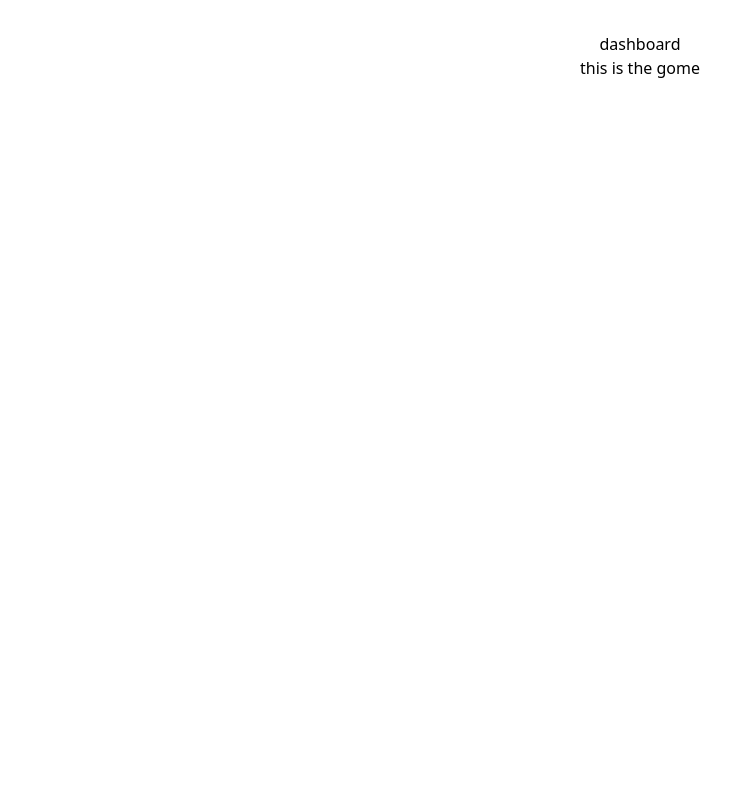
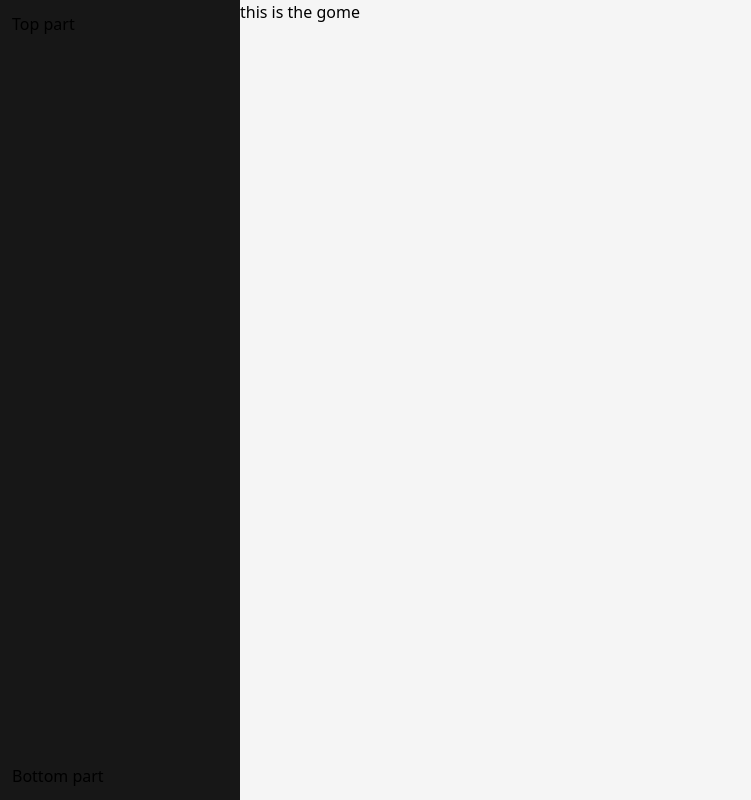
Before and after one commit to ch1n069/FlexDash, a React (Vite) app: page / in a window 1280 px wide. Shown: the whole page, without its empty margins (0-751 px from the left). Built offline with nearby package versions, Linux system fonts and the light colour scheme.

Commit message:
created and styed the side bar element

```diff
--- a/src/App.jsx
+++ b/src/App.jsx
@@ -1,7 +1,7 @@
 import { useState } from "react";
 import reactLogo from "./assets/react.svg";
 import viteLogo from "/vite.svg";
-import "./App.css";
+// import "./App.css";
 import { createBrowserRouter, RouterProvider } from "react-router-dom";
 import Home from "./pages/Home";
 import Root from "./shared/Root";
--- a/src/shared/Root.jsx
+++ b/src/shared/Root.jsx
@@ -1,13 +1,17 @@
 import React, { Fragment } from "react";
 import { Outlet } from "react-router-dom";
 import DashBoard from "./DashBoard";
+import SideBar from "./SideBar";
 
 const Root = () => {
   return (
-    <Fragment>
-      <DashBoard />
-      <Outlet />
-    </Fragment>
+    <div className="flex flex-row bg-neutral-100 w-screen h-screen">
+      <Fragment>
+        <SideBar />
+        {/* <DashBoard /> */}
+        <Outlet />
+      </Fragment>
+    </div>
   );
 };
 
--- /dev/null
+++ b/src/shared/SideBar.jsx
@@ -0,0 +1,12 @@
+import React from "react";
+
+const SideBar = () => {
+  return (
+    <div className="flex flex-col bg-neutral-900 w-60 p-3">
+      <div className="flex-1">Top part</div>
+      <div className="">Bottom part</div>
+    </div>
+  );
+};
+
+export default SideBar;
```
Also changed, not shown: src/components/Header.jsx (added).
